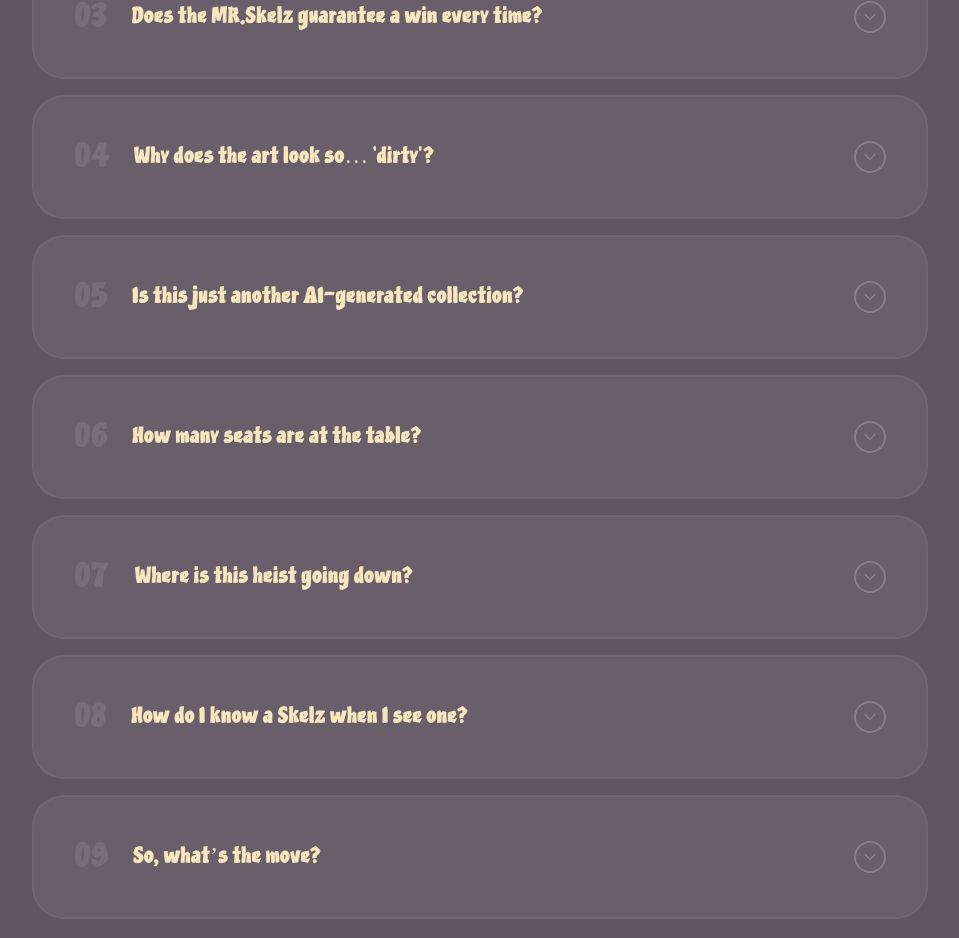
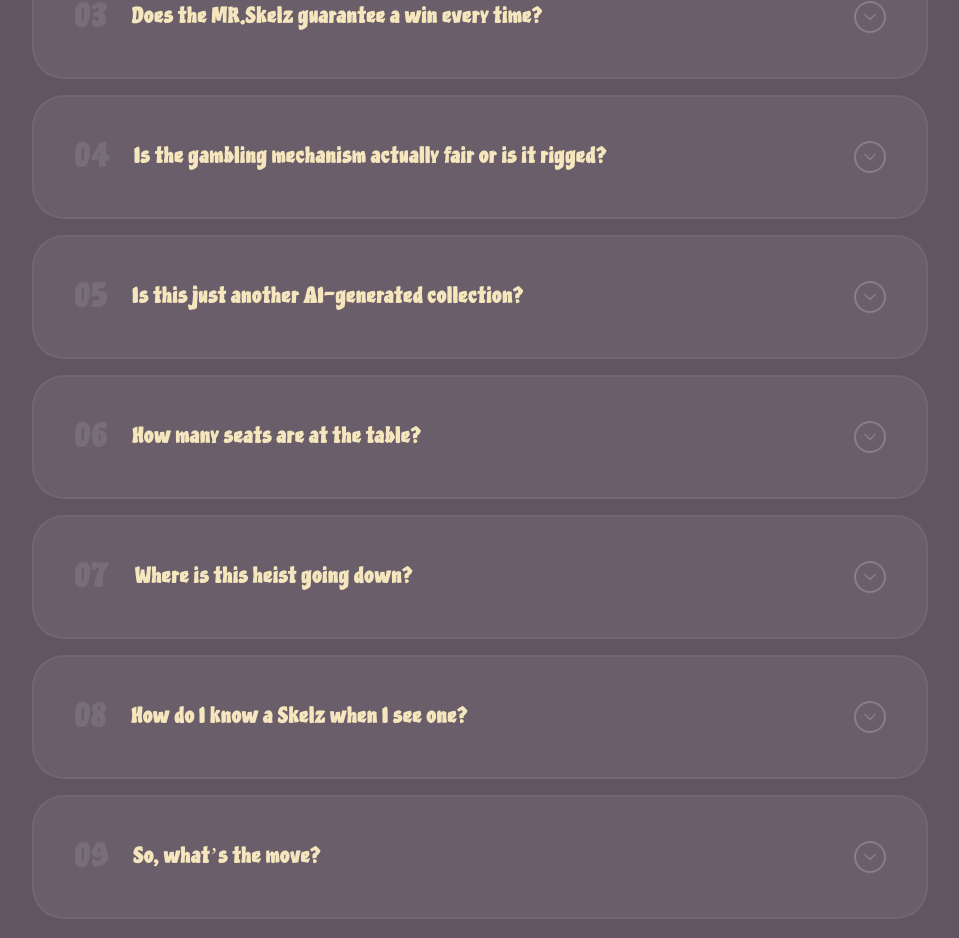
Before and after one commit to mrskelznfts/Mrskelz, a React (Vite) app: page / in a window 1280 px wide. Shown: the part 6063-7001 px from the top of the page, without its empty margins (160-1119 px from the left). Built offline with nearby package versions, Linux system fonts and the light colour scheme.

Commit message:
docs: update FAQ #4 with provably fair mechanism details

```diff
--- a/src/App.tsx
+++ b/src/App.tsx
@@ -376,8 +376,8 @@ const QnASection = () => {
       a: "No, and anyone telling you otherwise is a con artist. The MR.Skelz is built for Predictive Analytics it calculates probabilities and identifies high-value opportunities. It’s a tool for the disciplined, designed to increase your odds, not a \"money printer\" for the reckless."
     },
     {
-      q: "Why does the art look so… 'dirty'?",
-      a: "Because 'clean' is soulless. We’re tired of plastic, vector-perfect art. We went back to the Rubber-Hose era because it’s raw. We kept the film grain and the 'dirty' textures so it looks like a 100-year-old film reel recovered from a flooded basement."
+      q: "Is the gambling mechanism actually fair or is it rigged?",
+      a: "Every transaction and outcome is anchored to the blockchain via Provably Fair smart contracts. Mr. Skelz is the boss, but the ledger is the law. You can verify every single roll and prediction yourself. Transparency is our only rule."
     },
     {
       q: "Is this just another AI-generated collection?",
```
